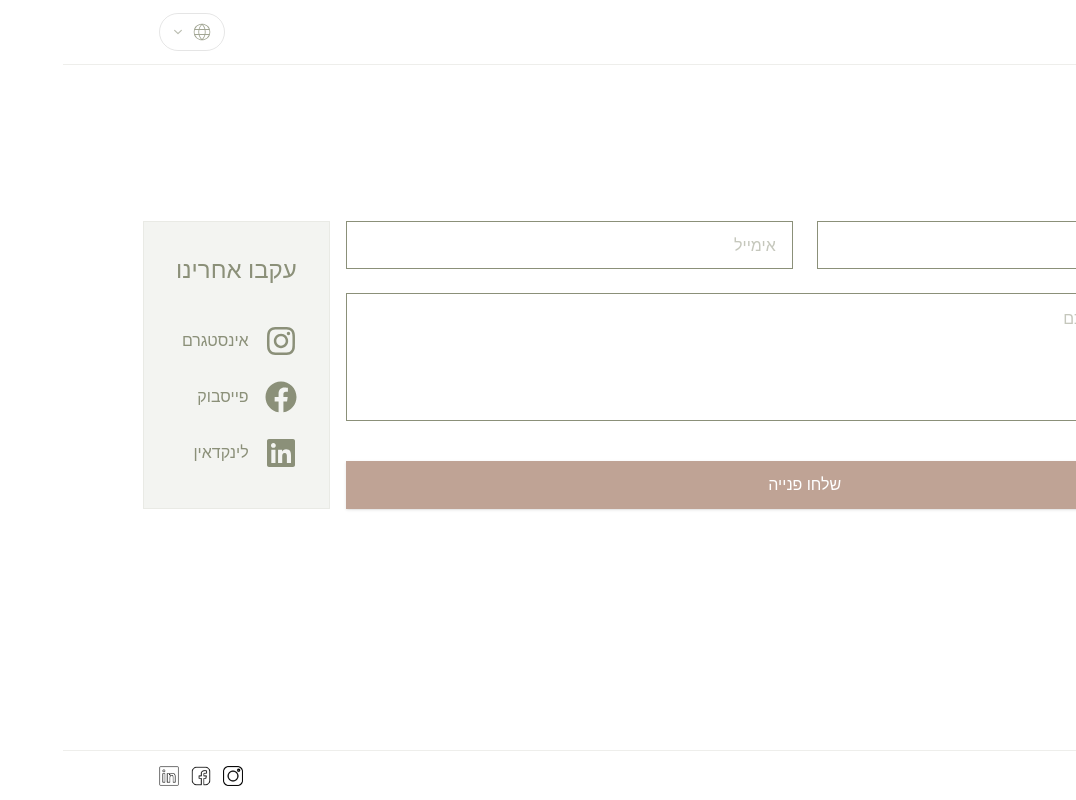
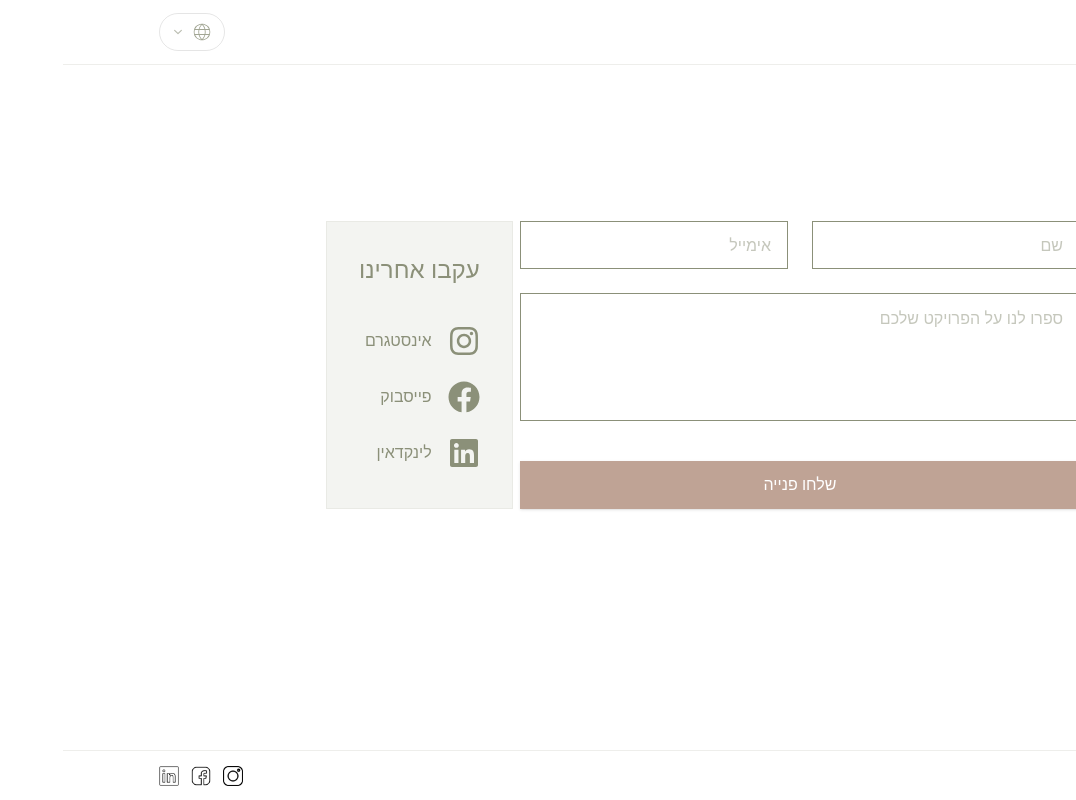
Before and after one commit to fredi1574/itzrubal, a Next.js app: page /contact in a window 1280 px wide. Shown: the whole page, without its empty margins (204-1280 px from the left). Built offline with nearby package versions, Linux system fonts and the light colour scheme; no server answers; a web font is replaced by a local one.

Commit message:
Fixed the page styling

```diff
--- a/src/app/contact/page.tsx
+++ b/src/app/contact/page.tsx
@@ -99,8 +99,8 @@ export default function ContactPage() {
   return (
     <div className="min-h-[calc(100vh-200px)] flex items-center justify-center py-8">
       <div className="max-w-6xl mx-auto px-4 w-full">
-        <div className="grid grid-cols-1 lg:grid-cols-[1fr_auto] gap-2 lg:gap-4 items-stretch">
-          <div className="w-full flex flex-col">
+        <div className="flex flex-col lg:flex-row items-center lg:items-stretch justify-center gap-2">
+          <div className="flex flex-col max-w-2xl">
             <form
               onSubmit={onSubmit}
               className="grid grid-cols-1 sm:grid-cols-2 gap-6 animate-fade-in-up flex-1"
@@ -111,7 +111,7 @@ export default function ContactPage() {
                   value={name}
                   placeholder={t("contact.form.namePlaceholder") as string}
                   onChange={(e) => setName(e.target.value)}
-                  className="h-12 bg-white border-1 px-4 text-body"
+                  className="h-12 bg-transparent border-1 px-4 text-body"
                   required
                   disabled={status === "submitting"}
                 />
@@ -124,7 +124,7 @@ export default function ContactPage() {
                   value={email}
                   placeholder={t("contact.form.emailPlaceholder") as string}
                   onChange={(e) => setEmail(e.target.value)}
-                  className="h-12 bg-white border-1 px-4 text-body"
+                  className="h-12 bg-transparent border-1 px-4 text-body"
                   required
                   disabled={status === "submitting"}
                 />
@@ -168,7 +168,7 @@ export default function ContactPage() {
           </div>
 
           <section className="lg:sticky lg:top-8 flex flex-col">
-            <div className="bg-foreground/10 p-8 border border-foreground/10 h-full flex flex-col w-fit">
+            <div className="bg-foreground/10 p-8 border border-foreground/10 h-full flex flex-col w-fit animate-fade-in-up">
               <h2 className="text-2xl font-medium text-foreground mb-8 text-start">
                 {t("contact.socialTitle") as string}
               </h2>
```
